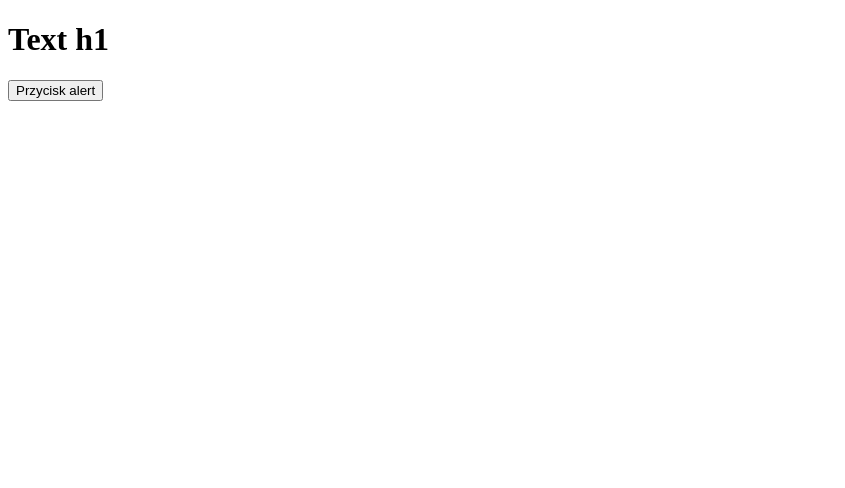
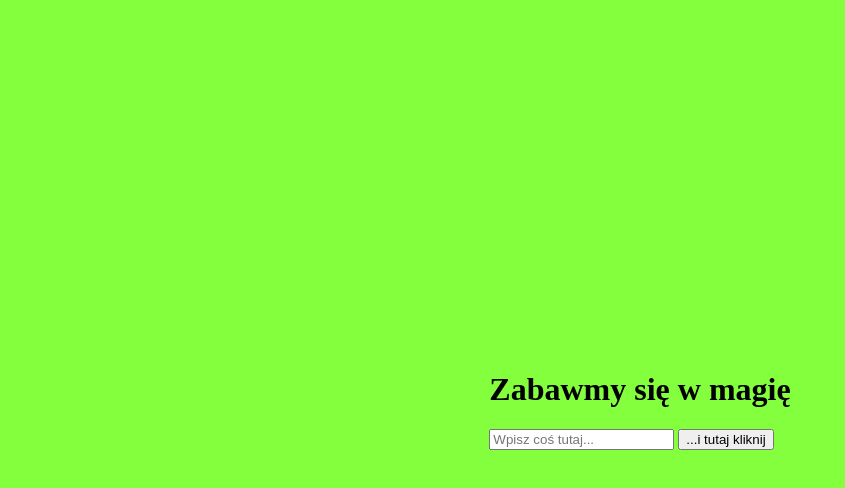
Before and after one commit to urbandre/rep2, a plain HTML site: page index.html in a window 1280 px wide. Shown: the whole page, without its empty margins (0-845 px from the left). Drawn offline with Linux system fonts and the light colour scheme.

Commit message:
finalny coomit zadanie dla Michała

```diff
--- a/index.html
+++ b/index.html
@@ -2,12 +2,14 @@
 <html>
 <head>
     <title>Zadanie dla Michala</title>
-    <link rel="stylesheet" href="style.css">
+    <link rel="stylesheet" type="text/css" href="style.css">
 </head>
 <body>
     <div class="wrapper">
-        <h1>Text h1</h1>
-        <button onclick="displayAlert()">Przycisk alert</button>
+        <h1>Zabawmy się w magię</h1>
+        <input type="text" id="textInp" placeholder="Wpisz coś tutaj...">
+        <button onclick="fText()">...i tutaj kliknij</button>
+        <script src="main.js"></script>
     </div>
-    <script src="main.js"></script>
+
 </body>
--- a/main.JS
+++ b/main.JS
@@ -1,2 +1,8 @@
-let text = "Tekscik z JS"
-console.log(text)
+function fText() {
+
+    let inputElement = document.getElementById('textInp');
+
+    let text = inputElement.value;
+
+    alert('Abra, kadabra... wpisałeś: ' + '"' + text + '"' + "Zgadza się?   ;-D");
+  }
--- a/style.css
+++ b/style.css
@@ -1,4 +1,9 @@
-header {
+
+body {
     background-color: #84ff3d;
-    padding: 15px;
-}
+    display: flex;
+    justify-content: center;
+    align-items: center;
+    height: 100vh;
+    margin: 0;
+  }
```
